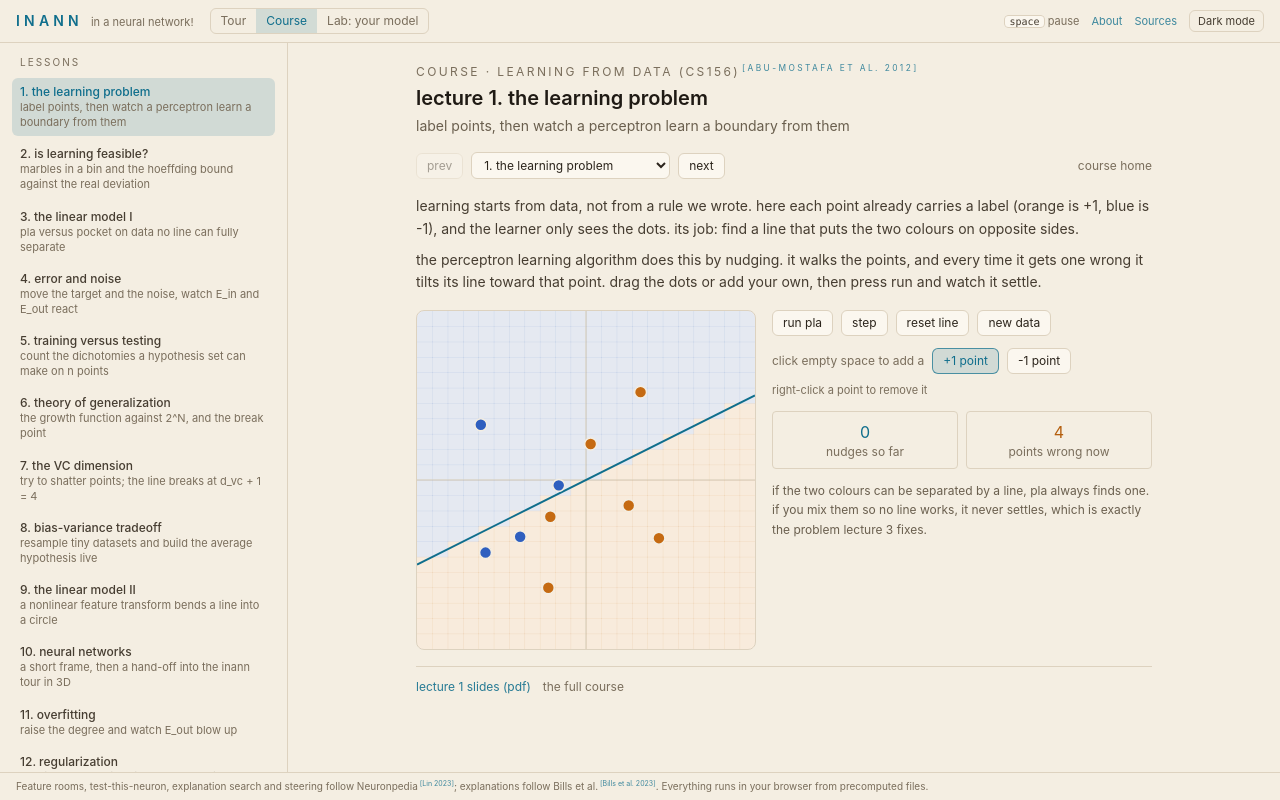
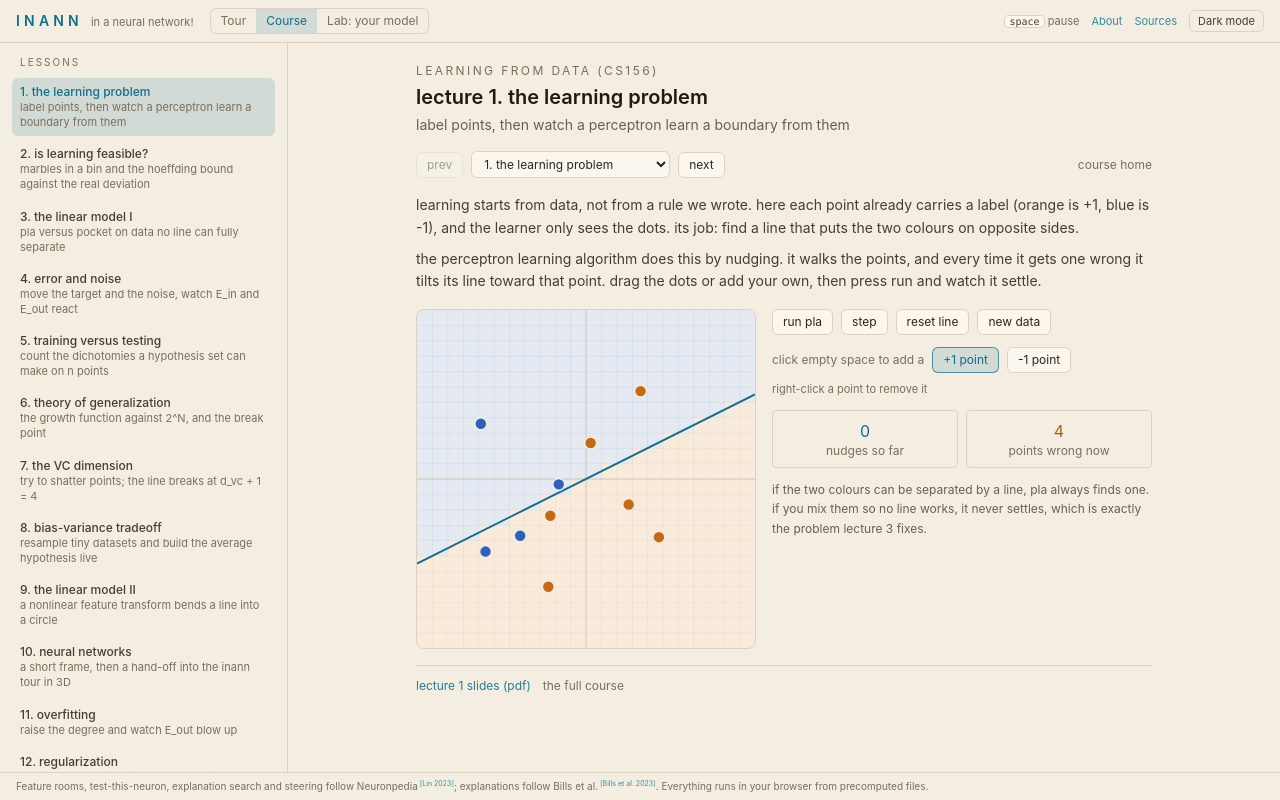
Before and after one commit to saanviiyer/inann, a React (Vite) app: page / in a window 1280 px wide. Both pictures are taken after a click on the button "Course". Built offline with nearby package versions, Linux system fonts and the light colour scheme; what onnxruntime-web would draw is missing.

Commit message:
Simplify the Course header: drop the separator dot and citation

```diff
--- a/src/components/course/CoursePage.jsx
+++ b/src/components/course/CoursePage.jsx
@@ -1,7 +1,7 @@
 // Course mode: interactive lessons, one per lecture of Caltech CS156 "Learning From Data".
 // An index of all lectures plus a selected-lesson view, with prev/next and a quick-jump nav.
 import React, { useEffect, useMemo, useState } from 'react';
-import { Cite, Boundary } from '../ui.jsx';
+import { Boundary } from '../ui.jsx';
 import { LESSONS } from './lessons/index.jsx';
 import { Btn, TELECOURSE } from './common.jsx';
 
@@ -62,7 +62,7 @@ export default function CoursePage({ onGoTour }) {
         <div className="mx-auto max-w-3xl space-y-4 px-4 py-5">
           <div>
             <p className="text-xs uppercase tracking-[0.2em] text-dim">
-              course · learning from data (cs156)<Cite id="abumostafa2012" />
+              learning from data (cs156)
             </p>
             <h1 className="mt-1 text-xl font-semibold text-slate-100">lecture {lesson.n}. {lesson.title}</h1>
             <p className="mt-1 text-sm text-slate-400">{lesson.blurb}</p>
```
